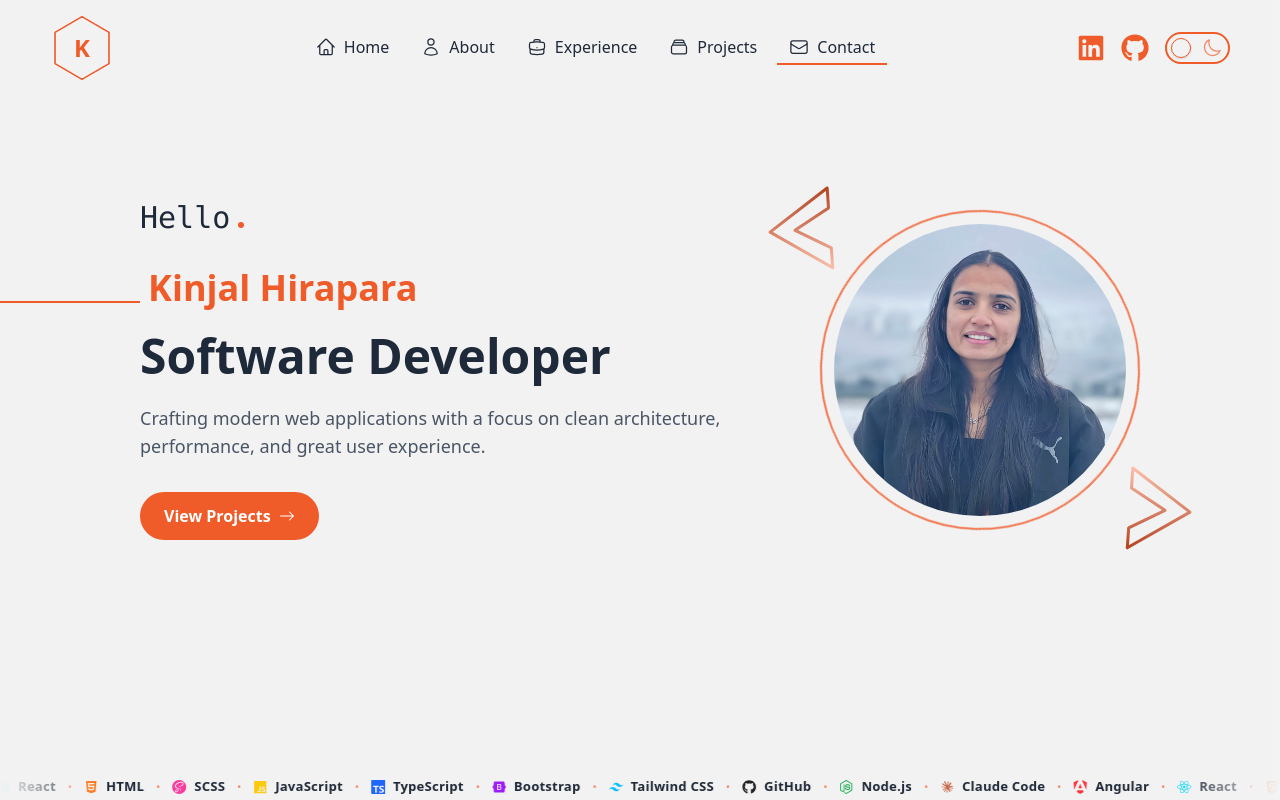
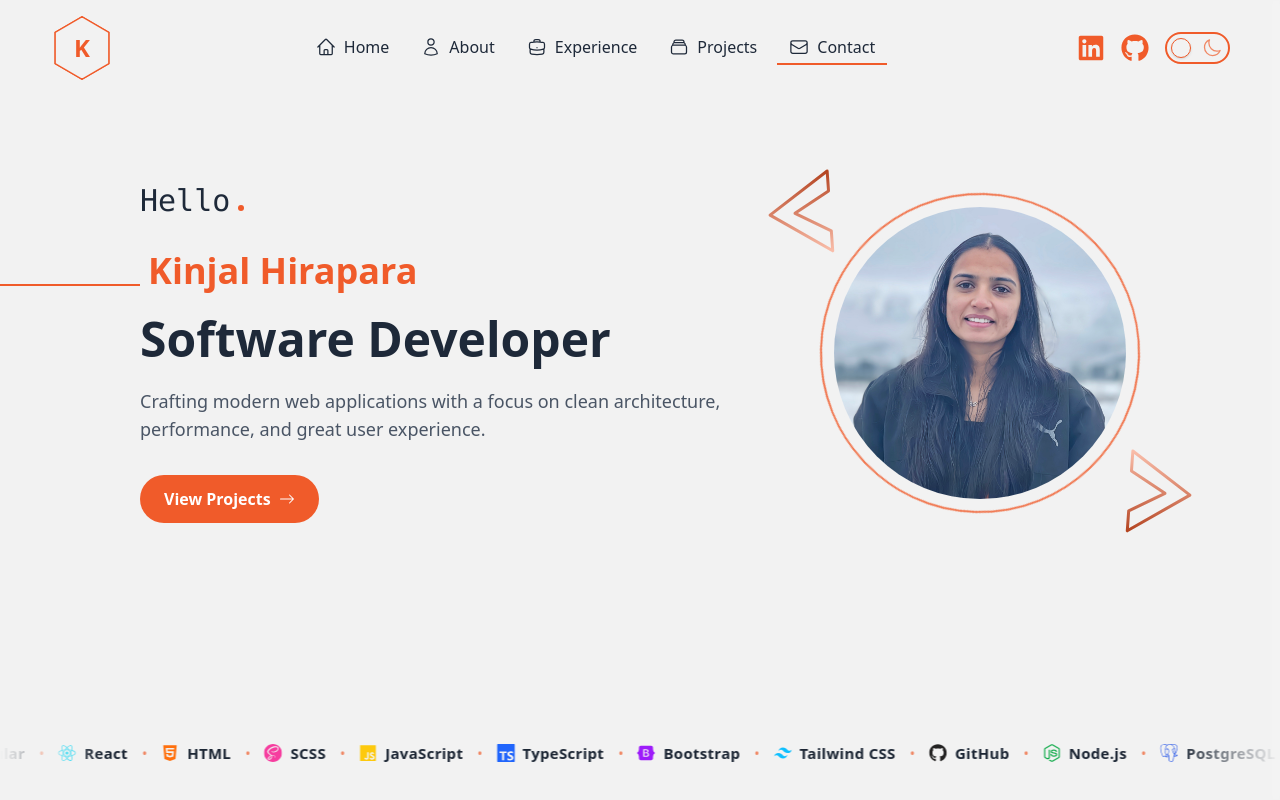
Before and after one commit to KinjalHirapara/portfolio, a React (Vite) app: page / in a window 1280 px wide. Shown: the top 800 px of the page. Built offline with nearby package versions, Linux system fonts and the light colour scheme.

Commit message:
Added more skills.

```diff
--- a/src/components/Home.tsx
+++ b/src/components/Home.tsx
@@ -61,7 +61,7 @@ const ChevronIcon: React.FC<{
 };
 
 const Home: React.FC = () => {
-  const marqueeTechStack = [...skills, ...skills];
+  const marqueeTechStack = [...skills, ...skills, ...skills];
 
   return (
     <section
@@ -120,13 +120,6 @@ const Home: React.FC = () => {
               View Projects
               <BsArrowRight className="h-4 w-4 transition-transform group-hover:translate-x-1" />
             </button>
-            {/* <button
-              type="button"
-              className="cursor-pointer group px-6 py-3 rounded-full border border-[var(--color-primary)] text-[var(--color-primary)] font-semibold transition active:translate-y-0.5 flex items-center gap-2"
-            >
-              View Works
-              <BsArrowRight className="h-4 w-4 transition-transform group-hover:translate-x-1" />
-            </button> */}
           </div>
         </div>
         <div className="relative w-full max-w-[320px] h-[320px] mx-auto md:mx-0 overflow-visible">
@@ -148,7 +141,10 @@ const Home: React.FC = () => {
           </div>
         </div>
       </div>
-      <div className="home-stack-marquee mt-8" aria-label="Tech stack marquee">
+      <div
+        className="home-stack-marquee mt-8 pb-8"
+        aria-label="Tech stack marquee"
+      >
         <div className="home-stack-track">
           {marqueeTechStack.map((tech, index) => (
             <div key={`${tech.name}-${index}`} className="home-stack-entry">
@@ -161,11 +157,9 @@ const Home: React.FC = () => {
                 </span>
                 <span>{tech.name}</span>
               </span>
-              {index !== marqueeTechStack.length - 1 ? (
-                <span className="home-stack-dot" aria-hidden="true">
-                  •
-                </span>
-              ) : null}
+              <span className="home-stack-dot" aria-hidden="true">
+                •
+              </span>
             </div>
           ))}
         </div>
--- a/src/constants/index.tsx
+++ b/src/constants/index.tsx
@@ -6,7 +6,14 @@ import {
   EnvelopeIcon,
 } from "@heroicons/react/24/outline";
 
-import { FaHtml5, FaJs, FaReact, FaNodeJs, FaGithub } from "react-icons/fa";
+import {
+  FaHtml5,
+  FaJs,
+  FaReact,
+  FaNodeJs,
+  FaGithub,
+  FaServer,
+} from "react-icons/fa";
 import { RiClaudeFill } from "react-icons/ri";
 
 import {
@@ -15,6 +22,9 @@ import {
   SiTailwindcss,
   SiBootstrap,
   SiSass,
+  SiPostgresql,
+  SiCanva,
+  SiFigma,
 } from "react-icons/si";
 
 import NMDCImg from "../assets/NMDC/1.png";
@@ -101,6 +111,26 @@ export const skills = [
     name: "Node.js",
     icon: <FaNodeJs className="text-green-600 w-8 h-8" />,
     class: "bg-gradient-to-tr from-green-300 via-green-400 to-green-700",
+  },
+  {
+    name: "PostgreSQL",
+    icon: <SiPostgresql className="text-blue-700 w-8 h-8" />,
+    class: "bg-gradient-to-tr from-blue-300 via-blue-400 to-blue-700",
+  },
+  {
+    name: "RESTful API",
+    icon: <FaServer className="text-emerald-600 w-8 h-8" />,
+    class: "bg-gradient-to-tr from-emerald-300 via-emerald-400 to-emerald-700",
+  },
+  {
+    name: "Canva",
+    icon: <SiCanva className="text-cyan-500 w-8 h-8" />,
+    class: "bg-gradient-to-tr from-cyan-300 via-cyan-400 to-cyan-700",
+  },
+  {
+    name: "Figma",
+    icon: <SiFigma className="text-fuchsia-500 w-8 h-8" />,
+    class: "bg-gradient-to-tr from-fuchsia-300 via-fuchsia-400 to-fuchsia-700",
   },
   {
     name: "Claude Code",
--- a/src/index.css
+++ b/src/index.css
@@ -113,7 +113,13 @@ body.modal-open {
 .home-stack-marquee {
   width: 100%;
   overflow: hidden;
-  mask-image: linear-gradient(to right, transparent, #000 8%, #000 92%, transparent);
+  mask-image: linear-gradient(
+    to right,
+    transparent,
+    #000 8%,
+    #000 92%,
+    transparent
+  );
 }
 
 .home-stack-track {
@@ -121,7 +127,7 @@ body.modal-open {
   align-items: center;
   gap: 0;
   width: max-content;
-  animation: home-stack-marquee 22s linear infinite;
+  animation: home-stack-marquee 60s linear infinite;
   will-change: transform;
 }
 
@@ -135,7 +141,7 @@ body.modal-open {
   align-items: center;
   gap: 8px;
   padding: 4px 2px;
-  font-size: 13px;
+  font-size: 15px;
   font-weight: 600;
   letter-spacing: 0.02em;
   color: color-mix(in srgb, var(--color-textDark) 92%, #000);
@@ -153,14 +159,14 @@ body.modal-open {
 }
 
 .home-stack-icon svg {
-  width: 14px !important;
-  height: 14px !important;
+  width: 18px !important;
+  height: 18px !important;
 }
 
 .home-stack-dot {
-  margin: 0 10px;
+  margin: 0 12px;
   color: color-mix(in srgb, var(--color-primary) 70%, transparent);
-  font-size: 11px;
+  font-size: 14px;
 }
 
 .hero-glow-1,
@@ -227,7 +233,7 @@ body.modal-open {
     transform: translateX(0);
   }
   100% {
-    transform: translateX(-50%);
+    transform: translateX(-33.333%);
   }
 }
 
```
